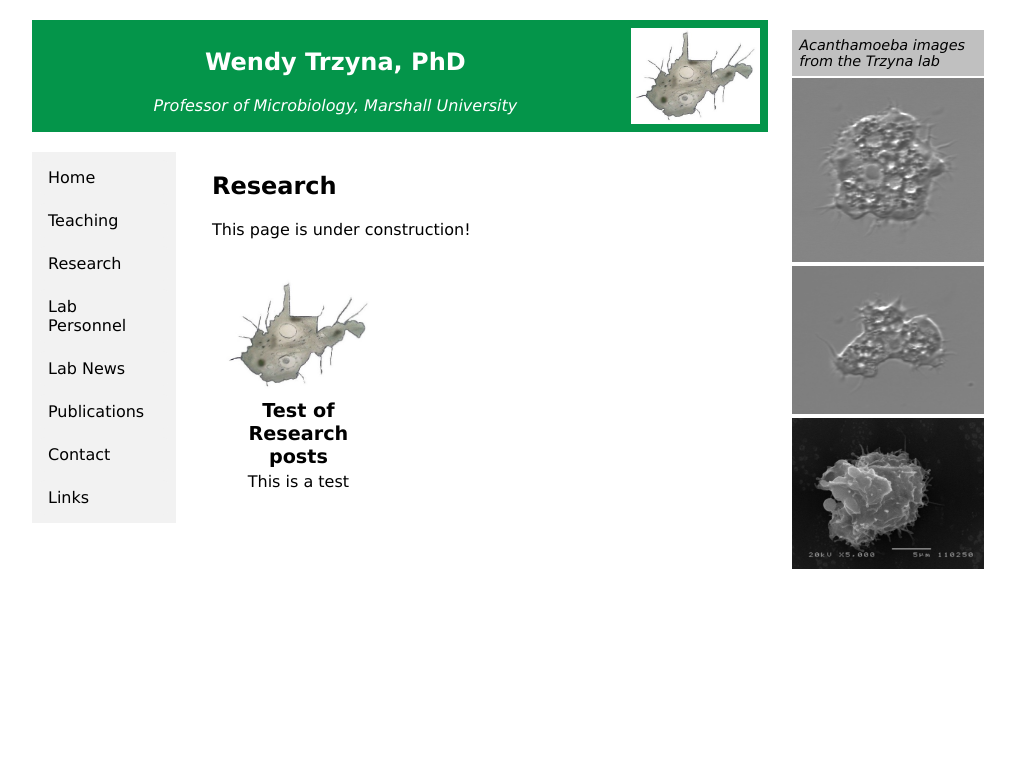
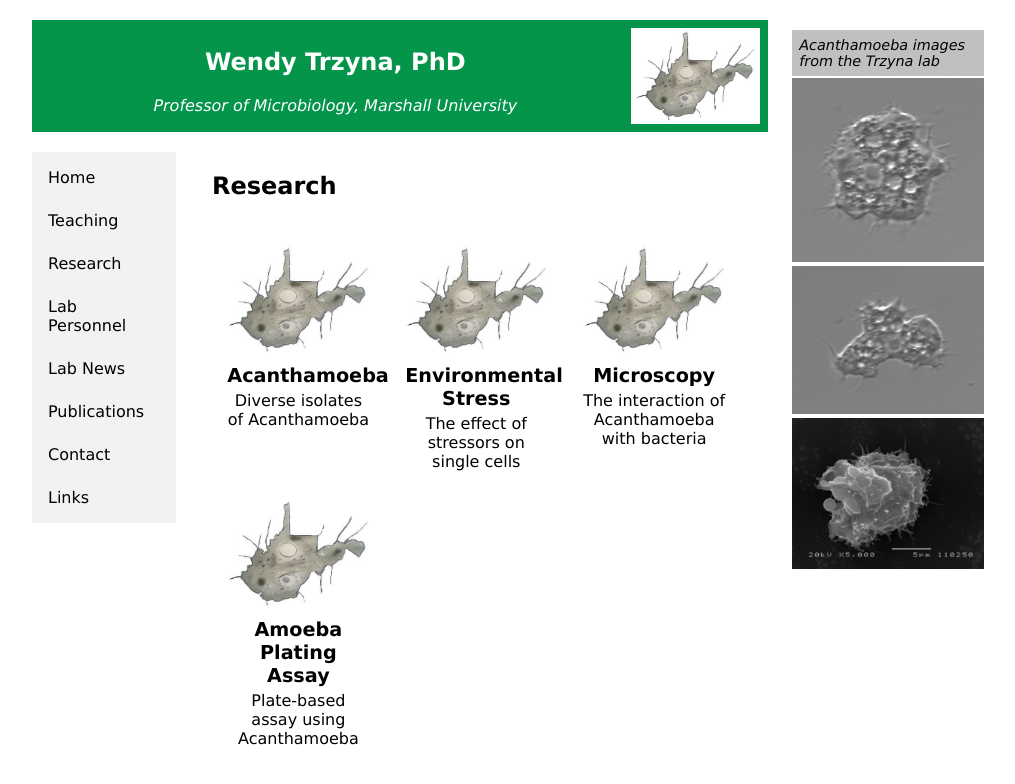
Before and after one commit to WendyTrzyna/WendyTrzyna.github.io, a Jekyll site: the page built from research.html, in a window 1280 px wide. Shown: the top 784 px of the page, without its empty margins (128-1143 px from the left). Built offline with Jekyll 4.4.1, drawn with Linux system fonts in a browser that asks for light colours.

Commit message:
Add several posts

```diff
--- /dev/null
+++ b/_posts/2019-07-13-amoeba-plating-assay.html
@@ -0,0 +1,8 @@
+---
+layout: default
+title: Amoeba Plating Assay
+subhead: Plate-based assay using Acanthamoeba
+categories: [research]
+imgurl: /imgs/amoeba_wv.jpg
+---
+<p>Coming soon!</p>
--- /dev/null
+++ b/_posts/2019-07-13-microscopy.html
@@ -0,0 +1,8 @@
+---
+layout: default
+title: Microscopy
+subhead: The interaction of Acanthamoeba with bacteria
+categories: [research]
+imgurl: /imgs/amoeba_wv.jpg
+---
+<p>Coming soon!</p>
--- /dev/null
+++ b/_posts/2019-07-13-response-of-single-cells-environmental-stress.html
@@ -0,0 +1,8 @@
+---
+layout: default
+title: Environmental Stress
+subhead: The effect of stressors on single cells
+categories: [research]
+imgurl: /imgs/amoeba_wv.jpg
+---
+<p>Coming soon!</p>
--- /dev/null
+++ b/_posts/2019-07-16-acanthamoeba.html
@@ -0,0 +1,8 @@
+---
+layout: default
+title: Acanthamoeba
+subhead: Diverse isolates of Acanthamoeba
+categories: [research]
+imgurl: /imgs/amoeba_wv.jpg
+---
+<p>Coming soon!</p>
--- a/_posts/2019-7-7-test.html
+++ /dev/null
@@ -1,8 +0,0 @@
----
-layout: default
-title: Test of Research posts
-subhead: This is a test
-categories: [research]
-imgurl: /imgs/amoeba_wv.jpg
----
-<p>Testing, 1...2...3...4</p>
--- a/research.html
+++ b/research.html
@@ -1,5 +1,4 @@
 ---
 title: Research
 ---
-<p>This page is under construction!</p>
 {% include research-tiles.html %}
--- a/teaching.html
+++ b/teaching.html
@@ -1,5 +1,4 @@
 ---
 title: Teaching
 ---
-<p>This site is under construction!</p>
 {% include teaching-tiles.html %}
```
Also changed, not shown: _posts/2019-07-13-BSC-250-microbiology-and-human-disease.html (added, +8 -0 lines), 1 other file.
